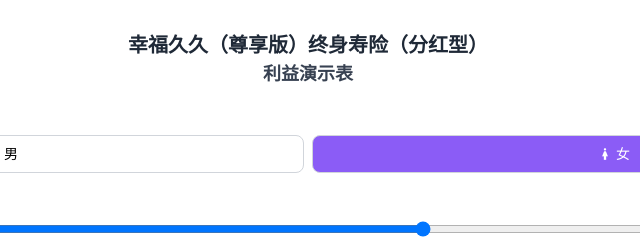
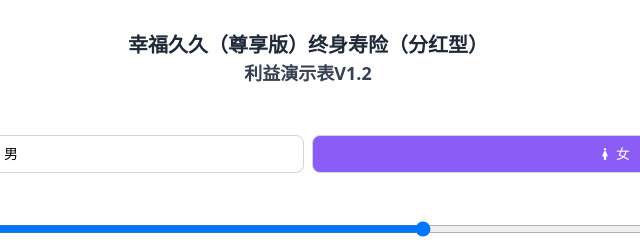
Before and after one commit to vicotyrabcai/insurance-calculator, a plain HTML site: page index.html in a window 1280 px wide. Shown: the top 240 px of the page, 332-972 px from the left. Drawn offline with nearby package versions, Linux system fonts and the light colour scheme; no server answers.

Commit message:
Update index.html

```diff
--- a/index.html
+++ b/index.html
@@ -275,7 +275,7 @@
             <!-- 修改标题为两行居中 -->
             <h1 class="page-title">
                 <span class="title-line-1">幸福久久（尊享版）终身寿险（分红型）</span>
-                <span class="title-line-2">利益演示表</span>
+                <span class="title-line-2">利益演示表V1.2</span>
             </h1>
 
             <!-- 性别选择 -->
```
